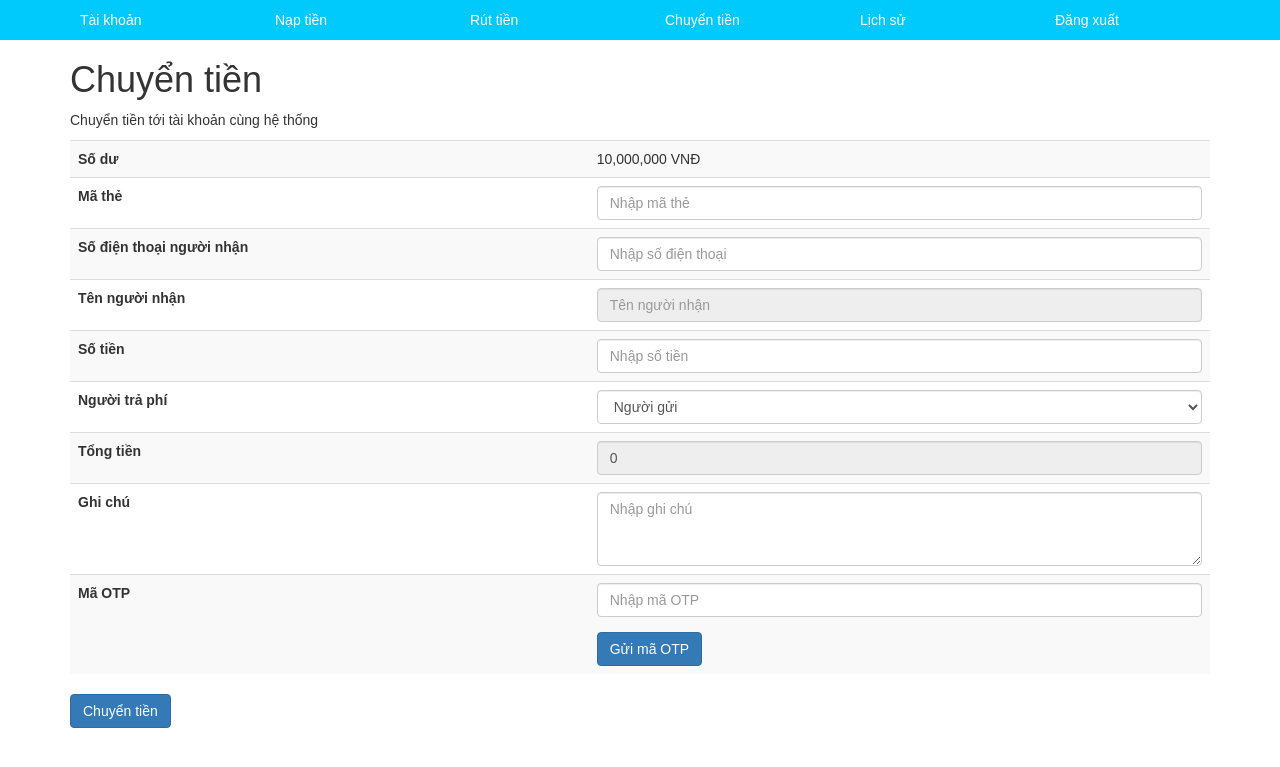
After one commit to hoangkhacphuc/vi_dien_tu, a PHP site: page /transfers.php in a window 1280 px wide. The commit adds this page. Shown: the top 767 px of the page. Run offline with PHP 8.4, Linux system fonts and the light colour scheme; a user stored in the database is signed in; data comes from the database, SQL or seed files in the repository; some libraries are stand-ins or nearby versions.

Commit message:
FE transfers & update db

```diff
--- a/_header.php
+++ b/_header.php
@@ -41,7 +41,7 @@
                         <a href="#">Rút tiền</a>
                     </div>
                     <div class="col-md-2">
-                        <a href="#">Chuyển tiền</a>
+                        <a href="./transfers.php">Chuyển tiền</a>
                     </div>
                     <div class="col-md-2">
                         <a href="#">Lịch sử</a>
--- a/style.css
+++ b/style.css
@@ -35,3 +35,11 @@ header.header-page > .menu-header > .container > .row a:hover {
     width: 300px;
     object-fit: cover;
 }
+
+#send-otp {
+    margin-top: 15px;
+}
+
+.chuyen-tien {
+    margin-bottom: 50px;
+}
--- /dev/null
+++ b/transfers.php
@@ -0,0 +1,93 @@
+<?php
+    require_once 'BE.php';
+
+    if (!isLoggedIn()) {
+        header('Location: index.php');
+    }
+
+    if (isFirstLogin())
+    {
+        header('Location: change-password.php');
+    }
+
+    $user_info = getUserInfo();
+
+    require_once '_header.php';
+
+    if (!isVerified()) :
+?>
+    <script>
+        swal('Thông báo', 'Tính năng này chỉ dành cho các tài khoản đã được xác minh', 'warning');
+        setTimeout(function() {
+            window.location.href = 'information.php';
+        }, 3000);
+    </script>
+<?php endif; ?>
+
+    <div class="chuyen-tien">
+        <div class="container">
+            <div class="row">
+                <div class="col-md-12">
+                    <div class="chuyen-tien-content">
+                        <h1>Chuyển tiền</h1>
+                        <p>Chuyển tiền tới tài khoản cùng hệ thống</p>
+                    </div>
+                </div>
+            </div>
+            <div class="row">
+                <div class="col-md-12">
+                    <div class="chuyen-tien-table">
+                        <table class="table table-striped">
+                            <tr>
+                                <th>Số dư</th>
+                                <td><?php echo number_format($user_info['money']) ?> VNĐ</td>
+                            </tr>
+                            <tr>
+                                <th>Mã thẻ</th>
+                                <td><input type="number" id='card-number' class="form-control" placeholder="Nhập mã thẻ" min='0' max='999999'></td>
+                            </tr>
+                            <tr>
+                                <th>Số điện thoại người nhận</th>
+                                <td><input type="number" id='phone-number' class="form-control" placeholder="Nhập số điện thoại" min='0'></td>
+                            </tr>
+                            <tr>
+                                <th>Tên người nhận</th>
+                                <td><input type="text" id='name' class="form-control" placeholder="Tên người nhận" disabled></td>
+                            </tr>
+                            <tr>
+                                <th>Số tiền</th>
+                                <td><input type="number" id="money" class="form-control" placeholder="Nhập số tiền" min='20000'></td>
+                            </tr>
+                            <tr>
+                                <th>Người trả phí</th>
+                                <td>
+                                    <select class="form-control" id="payer">
+                                        <option value="0">Người gửi</option>
+                                        <option value="1">Người nhận</option>
+                                    </select>
+                                </td>
+                            </tr>
+                            <tr>
+                                <th>Tổng tiền</th>
+                                <td><input type="number" id="total" class="form-control" value="0" disabled></td>
+                            </tr>
+                            <tr>
+                                <th>Ghi chú</th>
+                                <td><textarea class="form-control" id="note" rows="3" placeholder="Nhập ghi chú"></textarea></td>
+                            </tr>
+                            <tr>
+                                <th>Mã OTP</th>
+                                <td>
+                                    <input type="number" id="otp" class="form-control" placeholder="Nhập mã OTP">
+                                    <button class="btn btn-primary" id="send-otp">Gửi mã OTP</button>
+                                </td>
+                            </tr>
+                        </table>
+                        <button class="btn btn-primary" id="btn-transfers">Chuyển tiền</button>
+                    </div>
+                </div>
+            </div>
+        </div>
+    </div>
+</body>
+</html>
```
Also changed, not shown: database.sql (+11 -4 lines).
